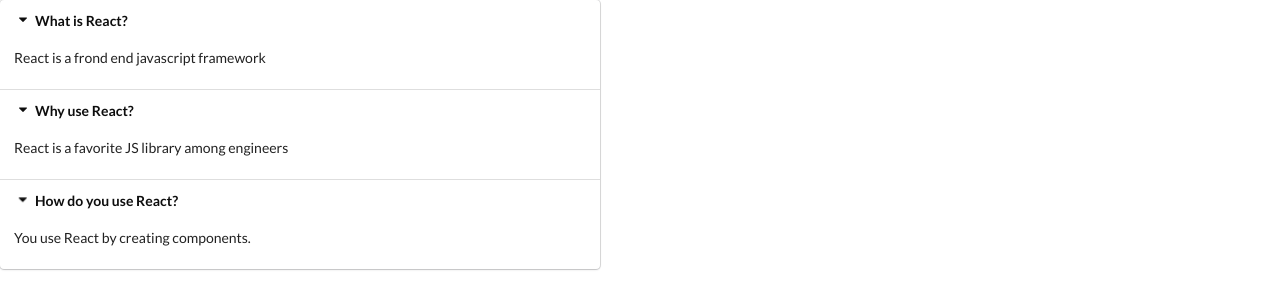
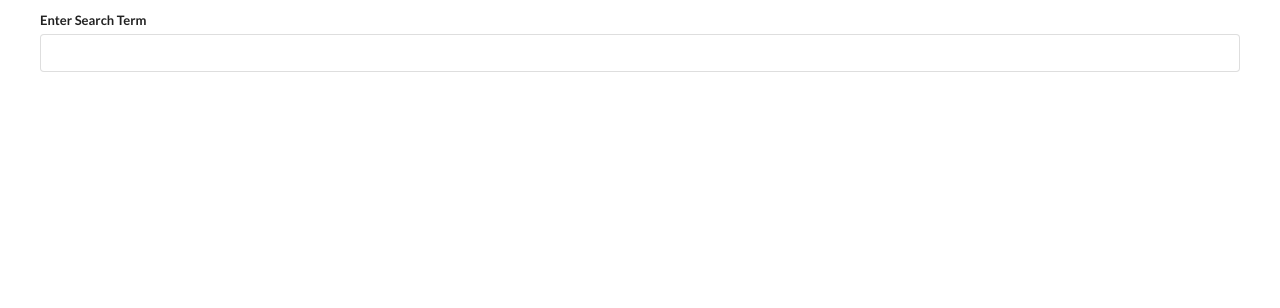
Before and after one commit to MClaborn2010/Widgets, a React (Create React App) app: page / in a window 1280 px wide. Shown: the top 308 px of the page. Built offline with nearby package versions, Linux system fonts and the light colour scheme.

Commit message:
added wiki search that displays title and description. Button on right takes you to wiki article

```diff
--- a/package.json
+++ b/package.json
@@ -6,6 +6,7 @@
     "@testing-library/jest-dom": "^5.16.5",
     "@testing-library/react": "^13.4.0",
     "@testing-library/user-event": "^13.5.0",
+    "axios": "^0.27.2",
     "react": "^18.2.0",
     "react-dom": "^18.2.0",
     "react-scripts": "5.0.1",
--- a/src/App.js
+++ b/src/App.js
@@ -1,25 +1,29 @@
 import React from "react";
 import Accordion from "./components/Accordion";
+import Search from "./components/Search";
 
 const items = [
   {
-    title: "What is React?",
-    content: "React is a frond end javascript framework",
+    title: "I'm an accordion!",
+    content: "Click me again and I will disappear :)",
   },
   {
-    title: "Why use React?",
-    content: "React is a favorite JS library among engineers",
+    title: "I'm also an accordion!",
+    content:
+      "Thanks to React and useState I was able to easily drop down and snap back for you!",
   },
   {
-    title: "How do you use React?",
-    content: "You use React by creating components.",
+    title: "I, too, am an accordion and play for the one true creator.",
+    content:
+      "It is by the grace of the React Gods that I am able to exist. I drop and snap back for the one true creator, ReactDOMinator.",
   },
 ];
 
 export default () => {
   return (
     <div>
-      <Accordion items={items} />
+      {/* <Accordion items={items} /> */}
+      <Search />
     </div>
   );
 };
--- a/src/components/Accordion.js
+++ b/src/components/Accordion.js
@@ -1,14 +1,23 @@
-import React from "react";
+import React, { useState } from "react";
 
 const Accordion = ({ items }) => {
-  const renderedItems = items.map((item) => {
+  const [activeIndex, setActiveIndex] = useState(null);
+
+  const onTitleClick = (index) => {
+    setActiveIndex(index);
+
+    activeIndex === index ? setActiveIndex(null) : setActiveIndex(index);
+  };
+
+  const renderedItems = items.map((item, index) => {
+    const active = index === activeIndex ? "active" : "";
     return (
       <React.Fragment key={item.title}>
-        <div className="title active">
+        <div className={`title ${active}`} onClick={() => onTitleClick(index)}>
           <i className="dropdown icon"></i>
           {item.title}
         </div>
-        <div className="content active">
+        <div className={`content ${active}`}>
           <p>{item.content}</p>
         </div>
       </React.Fragment>
--- /dev/null
+++ b/src/components/Search.js
@@ -0,0 +1,65 @@
+import React, { useState, useEffect } from "react";
+import axios from "axios";
+import Style from "./Style.css";
+
+const Search = () => {
+  const [term, setTerm] = useState("");
+  const [results, setResults] = useState([]);
+
+  useEffect(() => {
+    const search = async () => {
+      const { data } = await axios.get("https://en.wikipedia.org/w/api.php", {
+        params: {
+          action: "query",
+          list: "search",
+          origin: "*",
+          format: "json",
+          srsearch: term,
+        },
+      });
+      setResults(data.query.search);
+      console.log(results);
+    };
+    if (term) {
+      search();
+    }
+  }, [term]);
+
+  const renderedResults = results.map((result) => {
+    return (
+      <div key={result.pageid} className="item">
+        <div className="right floated content">
+          <a
+            className="ui button"
+            href={`https://en.wikipedia.org?curid=${result.pageid}`}
+          >
+            Visit Wiki
+          </a>
+        </div>
+        <div className="content">
+          <div className="header">{result.title}</div>
+          <br />
+          <span dangerouslySetInnerHTML={{ __html: result.snippet }}></span>
+        </div>
+      </div>
+    );
+  });
+
+  return (
+    <div>
+      <div className="ui form">
+        <div className="field">
+          <label>Enter Search Term</label>
+          <input
+            className="input"
+            value={term}
+            onChange={(e) => setTerm(e.target.value)}
+          />
+        </div>
+      </div>
+      <div className="ui celled list">{renderedResults}</div>
+    </div>
+  );
+};
+
+export default Search;
--- /dev/null
+++ b/src/components/Style.css
@@ -0,0 +1,3 @@
+div {
+  margin: 10px;
+}
```
Also changed, not shown: 1 other file (tests, documents, lock files or other folders).
